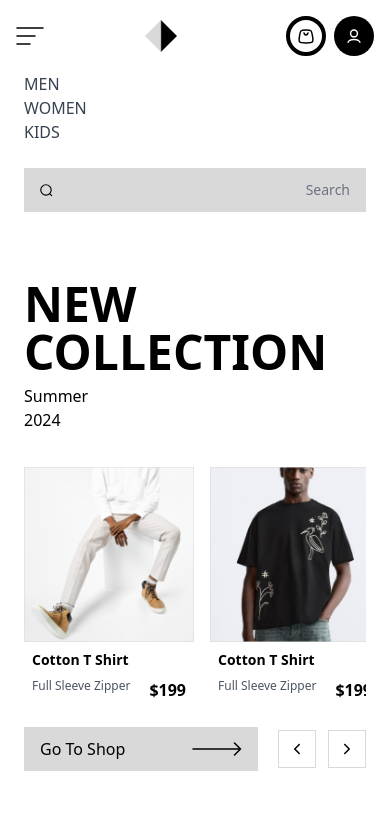
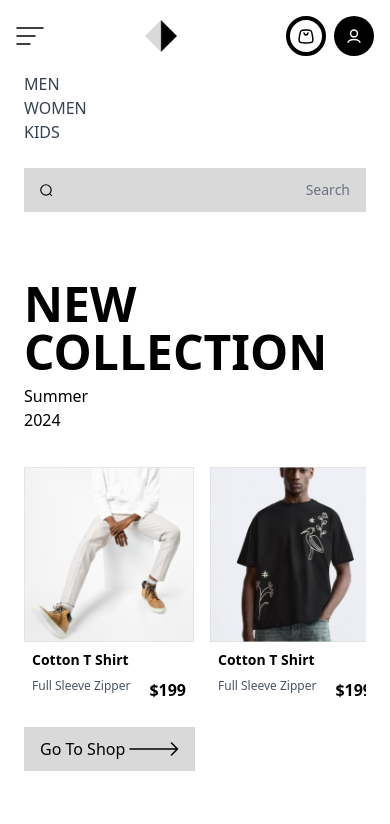
Before and after one commit to Acquaah-Emmanuel-Kofi/fashion-commerce, a Next.js app: page / in a window 390 px wide. Shown: the top 824 px of the page. Built offline with nearby package versions, Linux system fonts and the light colour scheme.

Commit message:
feat: hide prev and next buttons for slider on mobile

```diff
--- a/app/homepage/components/Hero.tsx
+++ b/app/homepage/components/Hero.tsx
@@ -41,7 +41,7 @@ const Hero = () => {
             <div className="lg:mt-[37%] mt-[5%] flex justify-between gap-5 items-center">
               <button
                 type="button"
-                className="flex justify-between items-center bg-[#D9D9D9] py-2.5 px-4 w-full"
+                className="flex justify-between items-center bg-[#D9D9D9] py-2.5 px-4 lg:w-full w-1/2"
               >
                 Go To Shop
                 <svg
@@ -61,7 +61,7 @@ const Hero = () => {
                 </svg>
               </button>
 
-              <div className="flex items-center gap-3">
+              <div className="items-center gap-3 hidden lg:flex">
                 <button
                   type="button"
                   className="flex justify-between items-center border border-[#D9D9D9] p-2.5 hover:bg-[#D9D9D9]"
```
